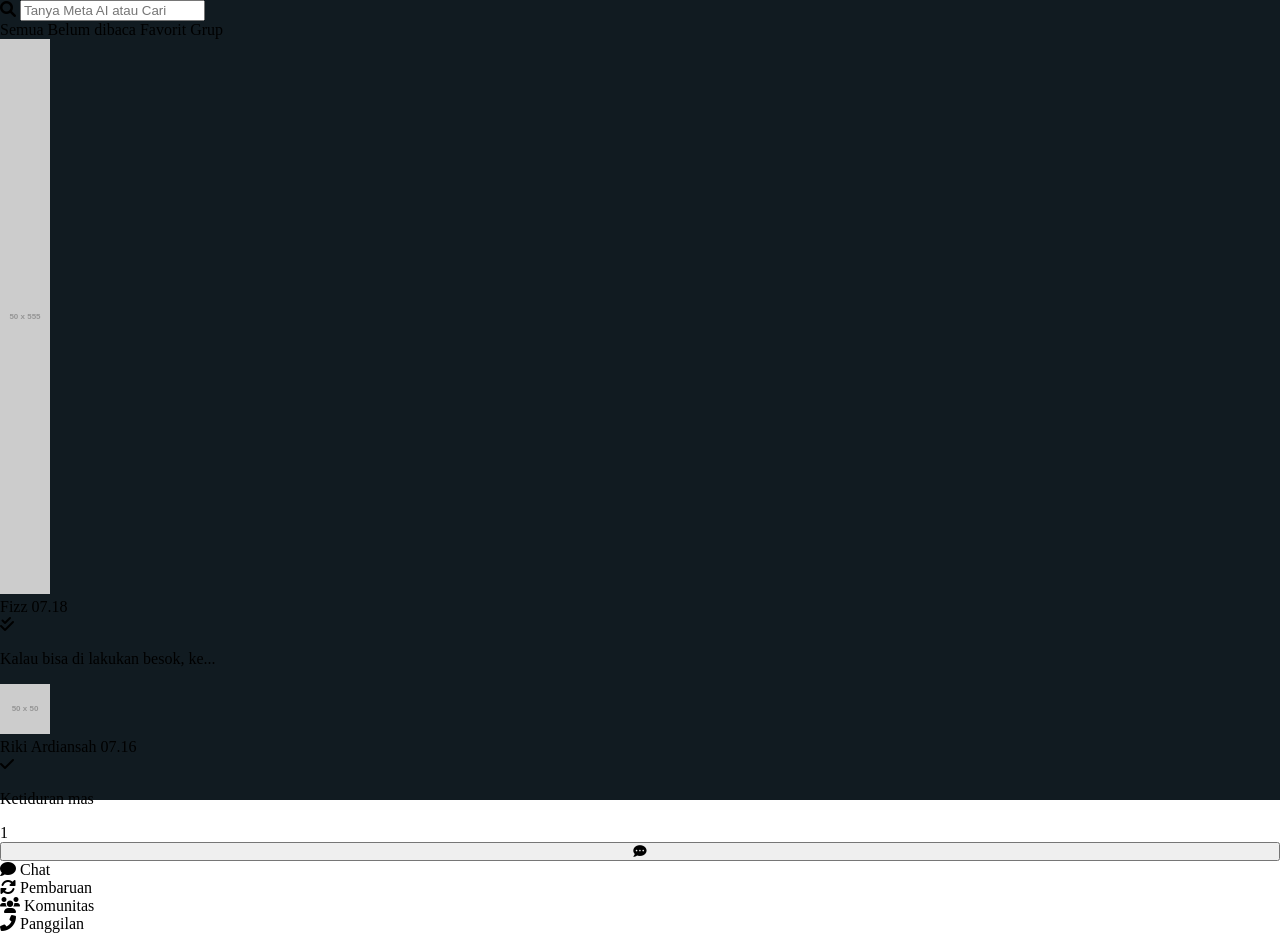
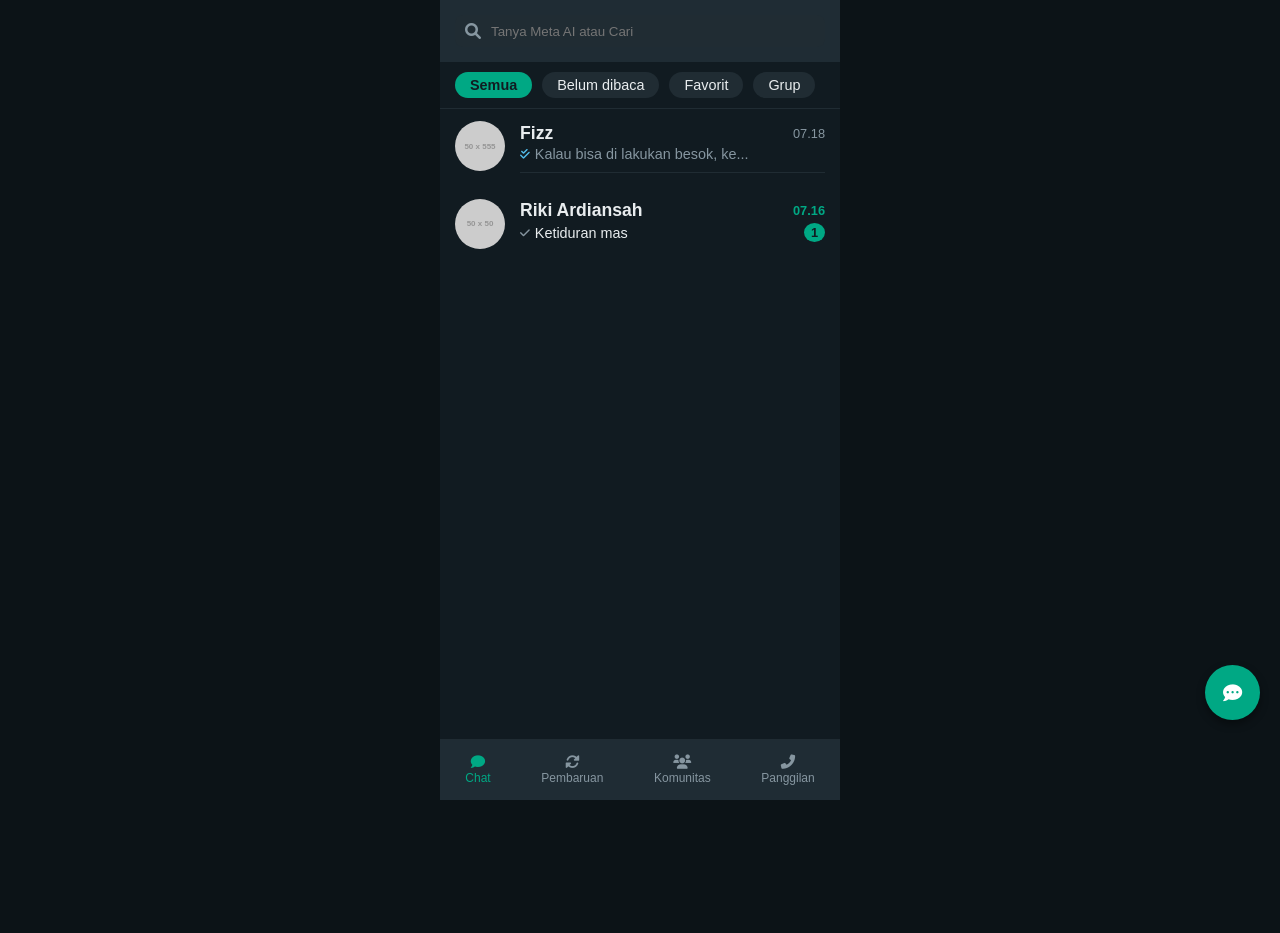
Before and after one commit to zaenalarifin10/Chat, a plain HTML site: page index.html in a window 1280 px wide. After the commit the page ends 800 px from the top, so only its background shows below. Drawn offline with Linux system fonts and the light colour scheme; placeholder pictures from the web are drawn by us.

Commit message:
Update style.css

```diff
--- a/style.css
+++ b/style.css
@@ -1,3 +1,240 @@
+/* Gaya Dasar dan Reset */
+body {
+    font-family: Arial, sans-serif;
+    background-color: #0c1317; /* Latar belakang gelap WhatsApp */
+    color: #e9edef; /* Warna teks utama terang */
+    margin: 0;
+    padding: 0;
+    display: flex;
+    justify-content: center;
+    min-height: 100vh;
+}
+
+/* Container utama yang membatasi lebar (simulasi tampilan mobile) */
+.whatsapp-container {
+    width: 100%;
+    max-width: 400px; /* Batasi lebar */
+    background-color: #111b21; /* Warna latar belakang body chat */
+    position: relative;
+}
+
+/* --- Header & Search Bar --- */
+.chat-header {
+    padding: 15px;
+    background-color: #1f2c34; /* Warna header lebih gelap */
+}
+
+.search-bar {
+    display: flex;
+    align-items: center;
+    background-color: #202c33;
+    border-radius: 8px;
+    padding: 8px 10px;
+}
+
+.search-bar i {
+    margin-right: 10px;
+    color: #8696a0;
+}
+
+.search-bar input {
+    flex-grow: 1;
+    border: none;
+    background: transparent;
+    color: #e9edef;
+    outline: none;
+    padding: 0;
+}
+
+/* --- Filter Buttons --- */
+.filter-buttons {
+    display: flex;
+    padding: 10px 15px;
+    gap: 10px;
+    overflow-x: auto; /* Memungkinkan *scroll* horizontal */
+    border-bottom: 1px solid #202c33;
+}
+
+.filter {
+    padding: 5px 15px;
+    border-radius: 20px;
+    background-color: #202c33;
+    color: #e9edef;
+    font-size: 0.9em;
+    cursor: pointer;
+    white-space: nowrap; /* Mencegah teks turun baris */
+}
+
+.filter.active {
+    background-color: #00a884; /* Warna hijau WhatsApp */
+    color: #111b21;
+    font-weight: bold;
+}
+
+/* --- Daftar Chat --- */
+.chat-list {
+    padding-bottom: 70px; /* Ruang untuk navigasi bawah */
+}
+
+/* GAYA CHAT CARD UTAMA */
+.chat-card {
+    display: flex;
+    align-items: center;
+    padding: 12px 15px;
+    cursor: pointer;
+    /* Efek Transisi untuk *Hover* yang halus */
+    transition: background-color 0.15s ease-in-out;
+}
+
+/* EFEK HOVER MIRIP WHATSAPP */
+.chat-card:hover {
+    background-color: #1f2c34; /* Warna latar belakang sedikit lebih terang saat di *hover* */
+}
+
+.chat-avatar img {
+    width: 50px;
+    height: 50px;
+    border-radius: 50%;
+    object-fit: cover;
+    margin-right: 15px;
+}
+
+.chat-details {
+    flex-grow: 1;
+    display: flex;
+    flex-direction: column;
+    border-bottom: 1px solid #202c33; /* Garis pemisah */
+    padding-bottom: 10px;
+}
+
+.chat-card:last-child .chat-details {
+    border-bottom: none; /* Hapus garis bawah pada elemen terakhir */
+}
+
+.chat-info {
+    display: flex;
+    justify-content: space-between;
+    align-items: center;
+    margin-bottom: 2px;
+}
+
+.chat-name {
+    font-weight: 600;
+    font-size: 1.1em;
+}
+
+.chat-time {
+    font-size: 0.8em;
+    color: #8696a0;
+}
+
+.unread-time {
+    color: #00a884; /* Warna hijau untuk waktu chat yang belum dibaca */
+    font-weight: bold;
+}
+
+.chat-message {
+    display: flex;
+    align-items: center;
+    justify-content: space-between;
+}
+
+.message-preview {
+    flex-grow: 1;
+    color: #8696a0;
+    font-size: 0.9em;
+    margin: 0;
+    overflow: hidden;
+    white-space: nowrap;
+    text-overflow: ellipsis; /* Tiga titik jika terlalu panjang */
+}
+
+.unread-text {
+    color: #e9edef; /* Warna teks *preview* lebih terang jika belum dibaca */
+    font-weight: 500;
+}
+
+.read-receipt {
+    color: #53bdeb; /* Warna centang dua biru */
+    font-size: 0.7em;
+    margin-right: 5px;
+}
+
+.single-receipt {
+    color: #8696a0; /* Warna centang satu abu-abu */
+    font-size: 0.7em;
+    margin-right: 5px;
+}
+
+.unread-count {
+    background-color: #00a884; /* Badge notifikasi hijau */
+    color: #111b21;
+    border-radius: 50%;
+    padding: 2px 7px;
+    font-size: 0.8em;
+    font-weight: bold;
+    margin-left: 10px;
+}
+
+/* --- FAB (Floating Action Button) --- */
+.fab {
+    position: fixed;
+    bottom: 80px; /* Di atas nav bar */
+    right: 20px;
+    background-color: #00a884;
+    color: white;
+    border: none;
+    border-radius: 50%;
+    width: 55px;
+    height: 55px;
+    font-size: 1.2em;
+    box-shadow: 0 4px 8px rgba(0, 0, 0, 0.4);
+    cursor: pointer;
+    transition: background-color 0.2s;
+}
+
+.fab:hover {
+    background-color: #008f73;
+}
+
+/* --- Navigasi Bawah --- */
+.bottom-nav {
+    position: fixed;
+    bottom: 0;
+    left: 50%;
+    transform: translateX(-50%);
+    width: 100%;
+    max-width: 400px;
+    height: 60px;
+    background-color: #1f2c34;
+    display: flex;
+    justify-content: space-around;
+    border-top: 1px solid #202c33;
+}
+
+.nav-item {
+    display: flex;
+    flex-direction: column;
+    align-items: center;
+    justify-content: center;
+    color: #8696a0;
+    font-size: 0.75em;
+    cursor: pointer;
+    transition: color 0.2s;
+}
+
+.nav-item i {
+    font-size: 1.2em;
+    margin-bottom: 2px;
+}
+
+.nav-item.active {
+    color: #00a884; /* Warna hijau untuk item aktif */
+}
+
+.nav-item:hover {
+    color: #e9edef; /* Warna putih saat di *hover* */
+}
 /* --- Navigasi Halaman Sederhana --- */
 .page {
     position: absolute;
```
